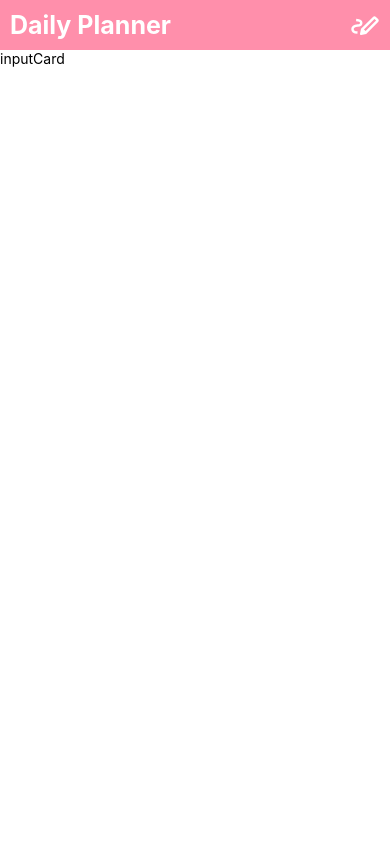
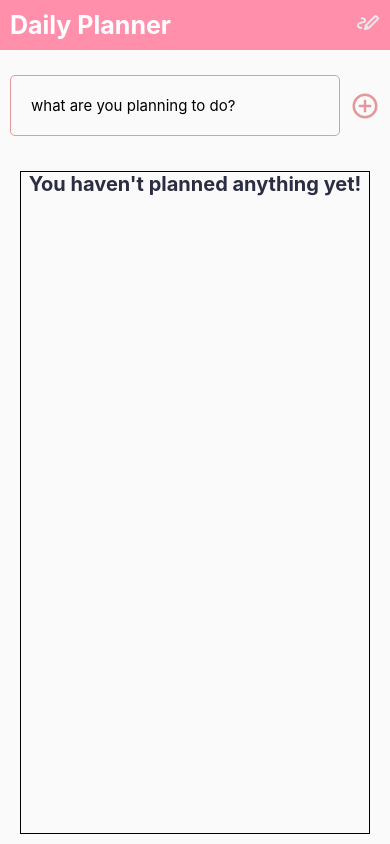
Before and after one commit to disconnectuss/ToDoApp_RN, a React Native app: screen / in a window 390 px wide. Built offline with nearby package versions, Linux system fonts and the light colour scheme.

Commit message:
plans done

```diff
--- a/App.js
+++ b/App.js
@@ -1,12 +1,41 @@
-import {SafeAreaView} from 'react-native';
+import {SafeAreaView, ScrollView, Text, View} from 'react-native';
 import Header from './src/components/header';
 import {generalStyles} from './src/utils/generalStyles';
 import InputCard from './src/components/input';
+import {useState} from 'react';
 function App() {
+  const [text, setText] = useState('');
+  const [plans, setPlans] = useState([]);
+  const addPlan = () => {
+    const newPlan = {
+      id: String(new Date().getTime()),
+      text: text,
+      date: new Date(),
+      isDone: false,
+    }
+    setPlans([...plans, newPlan])
+  };
   return (
     <SafeAreaView style={generalStyles.body}>
       <Header title={'Daily Planner'} />
-      <InputCard />
+      <InputCard
+        value={text}
+        onChangeText={text => setText(text)}
+        placeholder="what are you planning to do?"
+        hasIcon
+        addFunc={addPlan}
+      />
+      <View style={generalStyles.plansWrapper}>
+        {plans.length === 0 ? (
+          <Text style={generalStyles.emptyText}>
+            You haven't planned anything yet!
+          </Text>
+        ) : (
+          <ScrollView>
+            <Text>new plan</Text>
+          </ScrollView>
+        )}
+      </View>
     </SafeAreaView>
   );
 }
--- a/src/components/header/style.js
+++ b/src/components/header/style.js
@@ -16,7 +16,7 @@ const styleHeader = StyleSheet.create({
   title: {
     fontWeight: 'bold',
     fontSize:25,
-    color: colors.textColor,
+    color: colors.textPrimary,
   },
 });
 
--- /dev/null
+++ b/src/components/icons/AddCircle.js
@@ -0,0 +1,14 @@
+import * as React from 'react';
+import Svg, {Path} from 'react-native-svg';
+const SvgAddCircle = props => (
+  <Svg
+    xmlns="http://www.w3.org/2000/svg"
+    width="30"
+    height="30"
+    fill="#e5989b"
+    viewBox="0 -960 960 960"
+    {...props}>
+    <Path d="M440-280h80v-160h160v-80H520v-160h-80v160H280v80h160zm40 200q-83 0-156-31.5T197-197t-85.5-127T80-480t31.5-156T197-763t127-85.5T480-880t156 31.5T763-763t85.5 127T880-480t-31.5 156T763-197t-127 85.5T480-80m0-80q134 0 227-93t93-227-93-227-227-93-227 93-93 227 93 227 227 93m0-320" />
+  </Svg>
+);
+export default SvgAddCircle;
--- a/src/components/icons/NoteIcon.js
+++ b/src/components/icons/NoteIcon.js
@@ -1,12 +1,11 @@
 import * as React from 'react';
 import Svg, {Path} from 'react-native-svg';
-
 const SvgNoteIcon = props => (
   <Svg
     xmlns="http://www.w3.org/2000/svg"
-    width="30"
-    height="30"
-    fill="#fff"
+    width="24"
+    height="24"
+    fill="#e8eaed"
     viewBox="0 -960 960 960"
     {...props}>
     <Path d="m499-287 335-335-52-52-335 335zm-261 87q-100-5-149-42T40-349q0-65 53.5-105.5T242-503q39-3 58.5-12.5T320-542q0-26-29.5-39T193-600l7-80q103 8 151.5 41.5T400-542q0 53-38.5 83T248-423q-64 5-96 23.5T120-349q0 35 28 50.5t94 18.5zm280 7L353-358l382-382q20-20 47.5-20t47.5 20l70 70q20 20 20 47.5T900-575zm-159 33q-17 4-30-9t-9-30l33-159 165 165z" />
--- a/src/components/icons/index.js
+++ b/src/components/icons/index.js
@@ -1 +1,2 @@
+export {default as AddCircle} from './AddCircle';
 export {default as NoteIcon} from './NoteIcon';
--- a/src/components/input/index.js
+++ b/src/components/input/index.js
@@ -1,10 +1,30 @@
-import {Text, View} from 'react-native';
-import React from 'react';
+import {Text, TextInput, TouchableOpacity, View} from 'react-native';
+import inputStyles from '../input/style';
+import {AddCircle} from '../icons';
 
-const InputCard = () => {
+const InputCard = ({
+  placeholder = 'what are you planning to do?',
+  keyboardType = 'default',
+  multiline = false,
+  hasIcon = false,
+  addFunc = () => {},
+  value = '',
+  onChangeText = () =>{},
+}) => {
+
   return (
-    <View>
-      <Text>inputCard</Text>
+    <View style={inputStyles.inputWrapper}>
+      <TextInput
+        style={inputStyles.input}
+        placeholder={placeholder}
+        keyboardType={keyboardType}
+        multiline={multiline}
+       ></TextInput>
+      {hasIcon && (
+        <TouchableOpacity onPress={addFunc}>
+          <AddCircle style={inputStyles.addCircle} />
+        </TouchableOpacity>
+      )}
     </View>
   );
 };
--- a/src/components/input/style.js
+++ b/src/components/input/style.js
@@ -0,0 +1,29 @@
+import {StyleSheet} from 'react-native';
+import {colors} from '../../utils/constants';
+
+const inputStyles = StyleSheet.create({
+  inputWrapper: {
+    marginVertical: 10,
+    paddingHorizontal: 10,
+    paddingVertical: 15,
+    flexDirection: 'row',
+    alignItems: 'center',
+    gap: 10,
+  },
+  input: {
+    borderWidth: 1,
+    borderColor: colors.borderColor,
+    padding: 20,
+    borderRadius: 5,
+    fontSize: 15,
+    flex: 1,
+  },
+  addCircle: {
+    color: colors.bgButton,
+    borderRadius: 25,
+    display: 'flex',
+    justifyContent: 'center',
+    alignItems: 'center',
+  },
+});
+export default inputStyles;
--- a/src/utils/constants.js
+++ b/src/utils/constants.js
@@ -1,6 +1,9 @@
 export const colors = {
-    bgColor:"#ffe5ec",
+    bgColor:"#fafafa",
     bgButton:"#e5989b",
     bgHeader:"#ff8fab",
-    textColor:"#ffffff",
+    textPrimary:"#ffffff",
+    textSecondary: "#2b2d42",
+    borderColor:"#e5989b",
+
 }
--- a/src/utils/generalStyles.js
+++ b/src/utils/generalStyles.js
@@ -1,6 +1,20 @@
-import { StyleSheet} from "react-native";
+import {StyleSheet} from 'react-native';
+import { colors } from './constants';
 export const generalStyles = StyleSheet.create({
-    body: {
-        flex: 1,
-    }
-})
+  body: {
+    flex: 1,
+    backgroundColor: colors.bgColor
+  },
+  plansWrapper: {
+    flex: 1,
+    borderWidth:1,
+    marginHorizontal: 20,
+    marginVertical: 10,
+  },
+  emptyText: {
+    textAlign: 'center',
+    fontSize:20,
+    fontWeight: 'bold',
+    color: colors.textSecondary
+  },
+});
```
Also changed, not shown: assets/AddCircle.svg (added).
